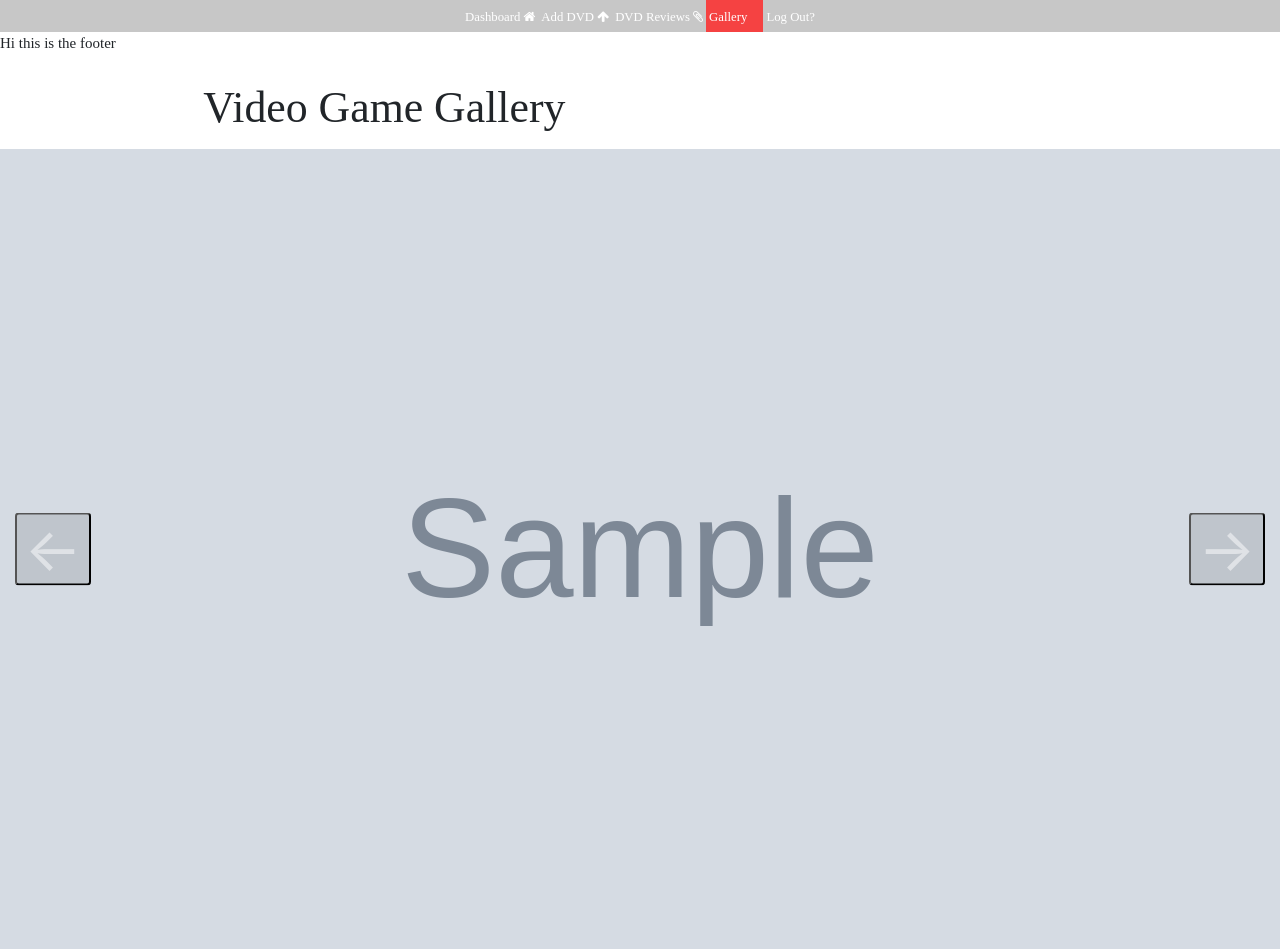
After one commit to JackAlexanderClark/Ultimate-Movie-Vendor, a Flask app: page /gallery in a window 1280 px wide. The commit adds this page. Run offline with Flask 3, Linux system fonts and the light colour scheme; tables that the repository leaves empty hold one stand-in row (values such as "Sample post"); grey boxes marked "Sample" are stand-in pictures; some libraries are stand-ins or nearby versions.

```diff
--- a/app.py
+++ b/app.py
@@ -1,6 +1,6 @@
 import os
 from sqlalchemy import text
-from flask import Flask, render_template, request, redirect
+from flask import Flask, render_template, request, redirect, url_for
 from models import db, Dvd, User, DvdReview
 from helper import sort_dvd
 from flask_login import LoginManager, login_required, login_user, logout_user
@@ -46,6 +46,13 @@ def homepage():  # put application's code here
 
     return render_template("index.html", dvds=dvds)
 
+@app.route('/gallery', methods=['GET'])
+def gallery():
+
+    dvds = Dvd.query.all()
+
+    return render_template('gallery.html', dvds=dvds)
+
 # get user information and store in database
 @app.route('/user_register', methods=["GET", "POST"])
 def register_user():
@@ -68,14 +75,26 @@ def register_user():
         db.session.commit()                 # commit
         return redirect('/')
 
+@app.route('/')
+@login_required
+def index():
+    dvd_added = request.args.get('dvd_added', False, type=bool)
+    dvd_id = request.args.get('dvd_id', None, type=int)
+
+    return render_template("index.html", dvd_added=dvd_added, dvd_id=dvd_id)
+
 
 # add movies into database
+from flask import url_for, request
+
+
 @app.route('/add_dvd', methods=["GET", "POST"])
 @login_required
 def add_dvds():
     if request.method == "GET":
         dvd = Dvd(name="", description="", price="", quantity="", genre="", image_url="")
         return render_template("add_dvd.html", dvd=dvd)
+
     if request.method == "POST":
         name = request.form.get("name")
         description = request.form.get("description")
@@ -92,9 +111,11 @@ def add_dvds():
             image_url=image_url,
             genre=genre
         )
-        db.session.add(dvd)                # add to database
-        db.session.commit()                 # commit
-        return redirect('/')
+        db.session.add(dvd)  # add to database
+        db.session.commit()  # commit
+
+        return redirect(url_for('index', dvd_added=True, dvd_id=dvd.id))
+
 
 # submit users review for movies
 @app.route('/add_dvd_review/<int:id>', methods=["GET", "POST"])
@@ -139,7 +160,9 @@ def update_dvd(id):
         dvd.image_url = request.form.get("image_url")
 
         db.session.commit()
-        return redirect("/")
+        message = f"DVD {dvd.id} has been successfully updated."
+        return render_template("index.html", dvd=dvd, message=message)
+
 
 @app.route('/delete_dvd/<int:id>', methods=["POST"])
 @login_required
@@ -149,13 +172,17 @@ def delete_dvd(id):
         try:
             db.session.execute(text("DELETE FROM dvd WHERE id = :id"), {"id": id})
             db.session.commit()
-            return render_template("index.html", message=f"Deleted all DVD with id {id}")
+            message = f"Deleted all DVD with id {id}"
+            return render_template("index.html", message=message)
         except Exception as e:
             db.session.rollback()
-            return render_template("index.html", error="Invalid DVD ID")
+            error = "Invalid DVD ID"
+            return render_template("index.html", error=error)
 
     else:
-        return render_template('index.html', error="Please enter a valid DVD ID")
+        error = "Please enter a valid DVD ID"
+        return render_template('index.html', error=error)
+
 
 
 
--- a/static/style.css
+++ b/static/style.css
@@ -70,3 +70,85 @@ hr {
     margin-right: 80px;
     margin-left: 200px;
 }
+
+
+/* carousel code */
+*, *::before, *::after {
+    box-sizing: border-box;
+}
+
+body {
+    margin: 0;
+}
+
+.carousel {
+    width: 100vw;
+    height: 100vh;
+    position: relative;
+}
+
+.carousel > ul {
+    margin: 01;
+    padding: 0;
+    list-style: none;
+}
+
+.slide {
+    position: absolute;
+    inset: 0;
+    opacity: 0;
+    transition: 200ms opacity ease-in-out;
+    transition-delay: 200ms;
+}
+
+.slide > img {
+    display: block;
+    width: 100%;
+    height: 100%;
+    object-fit: cover;
+    object-position: center;
+}
+
+.slide[data-active] {
+    opacity: 1;
+    z-index: 1;
+    transition-delay: 0ms;
+}
+
+.carousel-button {
+    position: absolute;
+    z-index: 2;
+    background: none;
+    order: none;
+    font-size: 4rem;
+    top: 50%;
+    transform: translateY(-50%);
+    color: rgba(255, 255, 255, .5);
+    cursor: pointer;
+    border-radius: .25rem;
+    padding: 0 .5rem;
+    background-color: rgba(0, 0, 0, .1);
+}
+
+.carousel-button:hover,
+.carousel-button:focus {
+    color: white;
+    background-color: rgba(0, 0, 0, .2);
+}
+
+.carousel-button:focus {
+    outline: 1px solid black;
+}
+
+.carousel-button.prev {
+    left: 1rem;
+}
+
+.carousel-button.next {
+    right: 1rem;
+}
+
+/* -- modal styling -- */
+.modal-backdrop {
+    background-color: transparent;
+}
--- /dev/null
+++ b/templates/gallery.html
@@ -0,0 +1,34 @@
+{% include 'header.html'%} <!-- include header as already has inherited main -->
+{% block body %}
+<!DOCTYPE html>
+<body>
+    <!-- https://www.youtube.com/watch?v=9HcxHDS2w1s Gallery -->
+    <!-- django or flask project gallery -->
+    <div class="container">
+        <h3>Video Game Gallery</h3>
+    </div>
+
+    <section aria-label="Newest Photos">
+        <div class="carousel" data-carousel>
+        <button class="carousel-button prev" data-carousel-button="prev">&#8592;</button>
+        <button class="carousel-button next" data-carousel-button="next">&#8594;</button>
+            <ul data-slides>
+            {% for dvd in dvds %}
+                    {% if loop.first %}
+                        <li class="slide" data-active>
+                            <img src="{{ dvd.image_url }}" alt="{{ dvd.name }}">
+                        </li>
+                    {% else %}
+                        <li class="slide">
+                            <img src="{{ dvd.image_url }}" alt="{{ dvd.name }}">
+                        </li>
+                    {% endif %}
+                {% endfor %}
+            </ul>
+        </div>
+    </section>
+
+</body>
+</html>
+
+{% endblock %}
--- a/templates/header.html
+++ b/templates/header.html
@@ -1,8 +1,8 @@
 {% extends 'main.html'%}
 {% block body %}
-
 <head>
     <link rel="stylesheet" href="https://cdnjs.cloudflare.com/ajax/libs/font-awesome/4.7.0/css/font-awesome.min.css">
+
 
     <style>
 /* Add a black background color to the top navigation */
@@ -75,11 +75,19 @@
     <header>
         <div class="topnav" id="myTopnav" style="text-align: center; justify-content: center; display: flex; position: sticky;">
             <a href="{{ url_for('homepage') }}"><small>Dashboard <i class="fa fa-home"></i></small></a>
-            <a href="{{ url_for('add_dvds') }}"><small>Submit DVD <i class="fa fa-arrow-up"></i></small></a>
+            <a href="{{ url_for('add_dvds') }}"><small>Add DVD <i class="fa fa-arrow-up"></i></small></a>
             <a href="{{ url_for('reviews') }}"><small>DVD Reviews <i class="fa fa-paperclip"></i></small></a>
+            <a href="{{ url_for('gallery') }}"><small>Gallery <i class="fa-paint-roller"></i></small></a>
             <a href="{{ url_for('log_out') }}"><small>Log Out? </small></a>
         </div>
     </header>
 
 </body>
+      {% block footer %}
+    <footer>
+      <p>Hi this is the footer</p>
+    </footer>
+  {% endblock %}
+
+
 {% endblock %}
--- a/templates/main.html
+++ b/templates/main.html
@@ -5,25 +5,25 @@
     <meta name="viewport" content="width=device-width, initial-scale=1.0, shrink-to-fit=no">
     <title>Main</title>
     <link rel="stylesheet" href="static/style.css">
-    <link rel="stylesheet" href="https://cdn.jsdelivr.net/npm/bootstrap@4.4.1/dist/css/bootstrap.min.css" integrity="sha384-Vkoo8x4CGsO3+Hhxv8T/Q5PaXtkKtu6ug5TOeNV6gBiFeWPGFN9MuhOf23Q9Ifjh" crossorigin="anonymous">
-    <link href="https://cdn.jsdelivr.net/npm/bootstrap@5.2.2/dist/css/bootstrap.min.css" rel="stylesheet" integrity="sha384-Zenh87qX5JnK2Jl0vWa8Ck2rdkQ2Bzep5IDxbcnCeuOxjzrPF/et3URy9Bv1WTRi" crossorigin="anonymous">
-    <script src="https://code.jquery.com/jquery-3.6.0.min.js"></script>
-    <script src="https://cdnjs.cloudflare.com/ajax/libs/popper.js/1.14.6/umd/popper.min.js"></script>
-    <script src="https://cdn.jsdelivr.net/npm/bootstrap@4.6.0/dist/js/bootstrap.min.js"></script>
-    <script src="https://cdn.jsdelivr.net/npm/bootstrap@4.4.1/dist/js/bootstrap.min.js" integrity="sha384-wfSDF2E50Y2D1uUdj0O3uMBJnjuUD4Ih7YwaYd1iqfktj0Uod8GCExl3Og8ifwB6" crossorigin="anonymous"></script>
-    <script src="static/custom.js" defer></script>
+    <link rel="stylesheet" href="https://cdnjs.cloudflare.com/ajax/libs/bootstrap/5.1.3/css/bootstrap.min.css">
+
+    <link rel="stylesheet" href="https://cdnjs.cloudflare.com/ajax/libs/font-awesome/4.7.0/css/font-awesome.min.css">
+    <!-- Font Awesome -->
+    <link rel="stylesheet" href="https://use.fontawesome.com/releases/v5.6.3/css/all.css" integrity="sha384-UHRtZLI+pbxtHCWp1t77Bi1L4ZtiqrqD80Kn4Z8NTSRyMA2Fd33n5dQ8lWUE00s/" crossorigin="anonymous">
+
+    <!-- Bootstrap Icons -->
+    <link rel="stylesheet" href="https://cdn.jsdelivr.net/npm/bootstrap-icons@1.8.1/font/bootstrap-icons.css">
+
+    <!-- jQuery 3.6.1 -->
+    <script src="https://ajax.googleapis.com/ajax/libs/jquery/3.6.1/jquery.min.js" defer></script>
+    <script src="https://cdnjs.cloudflare.com/ajax/libs/bootstrap/5.1.3/js/bootstrap.min.js" defer></script>
+    <script src="https://cdnjs.cloudflare.com/ajax/libs/popper.js/1.16.0/umd/popper.min.js"></script>
 
 </head>
 <body>
-<link rel="stylesheet" href="https://maxcdn.bootstrapcdn.com/bootstrap/4.5.2/css/bootstrap.min.css">
-<link href="https://cdn.jsdelivr.net/npm/bootstrap@4.6.0/dist/css/bootstrap.min.css" rel="stylesheet" integrity="sha384-KyZXEAg3QhqLMpG8r+Knujsl5/A2U6AVvy9VUQ9/ECfN6LpLFOUy8xwB1TbYroFJ"
-crossorigin="anonymous"/>
-<script src="https://ajax.googleapis.com/ajax/libs/jquery/3.5.1/jquery.min.js"></script>
-<script src="https://cdnjs.cloudflare.com/ajax/libs/popper.js/1.16.0/umd/popper.min.js"></script>
-<script src="https://maxcdn.bootstrapcdn.com/bootstrap/4.5.2/js/bootstrap.min.js"></script>
-<script src="https://code.jquery.com/jquery-3.4.1.slim.min.js" integrity="sha384-J6qa4849blE2+poT4WnyKhv5vZF5SrPo0iEjwBvKU7imGFAV0wwj1yYfoRSJoZ+n" crossorigin="anonymous"></script>
-<script src="https://cdn.jsdelivr.net/npm/popper.js@1.16.0/dist/umd/popper.min.js" integrity="sha384-Q6E9RHvbIyZFJoft+2mJbHaEWldlvI9IOYy5n3zV9zzTtmI3UksdQRVvoxMfooAo" crossorigin="anonymous"></script>
-<script src="https://cdn.jsdelivr.net/npm/bootstrap@4.4.1/dist/js/bootstrap.min.js" integrity="sha384-wfSDF2E50Y2D1uUdj0O3uMBJnjuUD4Ih7YwaYd1iqfktj0Uod8GCExl3Og8ifwB6" crossorigin="anonymous"></script>
+
+
+
 <link rel="stylesheet" href="https://cdnjs.cloudflare.com/ajax/libs/materialize/1.0.0/css/materialize.min.css"
     type="text/css">
 <link rel="stylesheet" href="{{ url_for('static', filename='style.css') }}" type="text/css">
```
Also changed, not shown: static/custom.js (+19 -0 lines), templates/index.html (+82 -3 lines).
